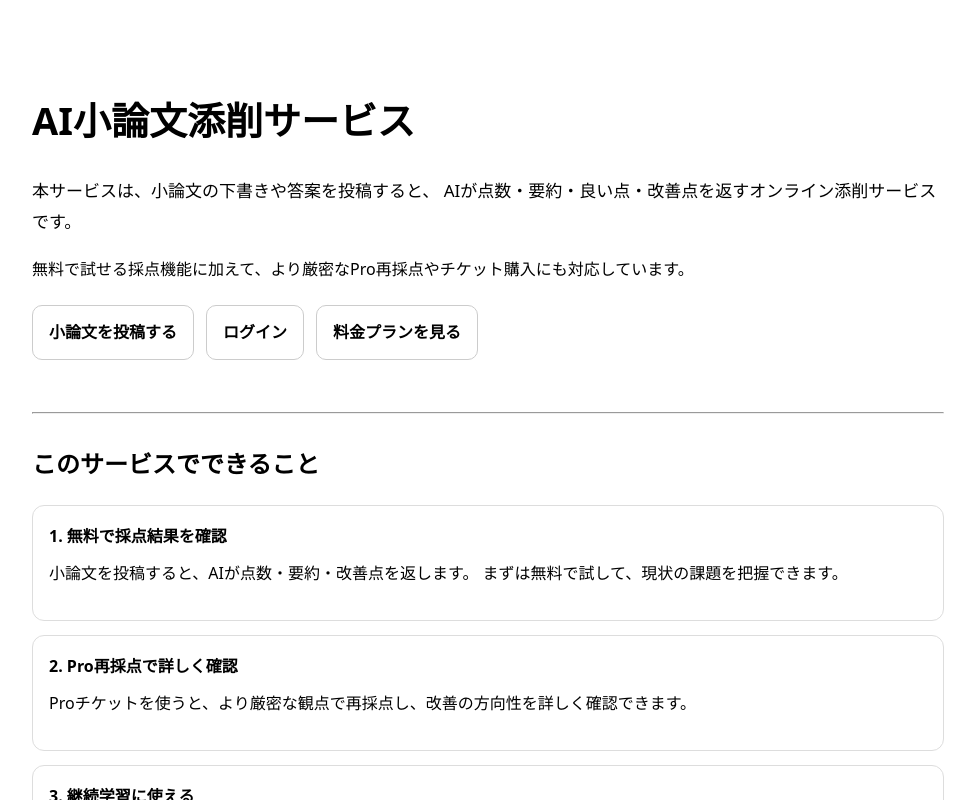
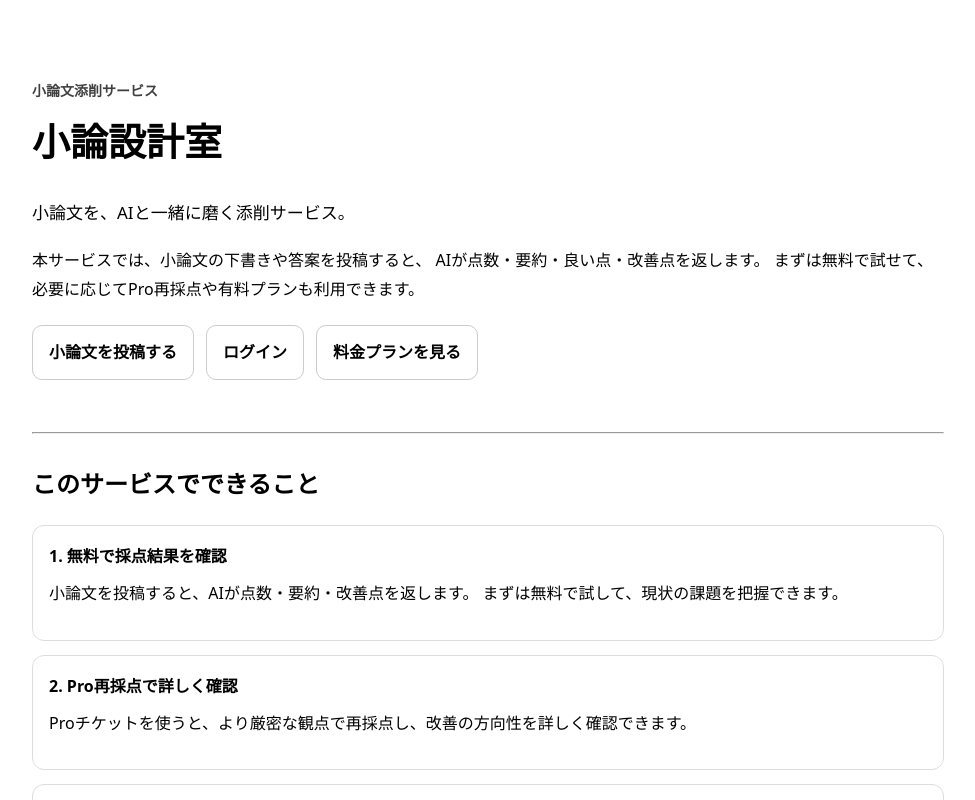
Before and after one commit to roromukuro-afk/shoron-rewarded-web, a Next.js app: page / in a window 1280 px wide. Shown: the top 800 px of the page, without its empty margins (152-1127 px from the left). Built offline with nearby package versions, Linux system fonts and the light colour scheme.

Commit message:
update branding to shoron sekkeishitsu

```diff
--- a/app/layout.tsx
+++ b/app/layout.tsx
@@ -2,8 +2,8 @@ import type { Metadata } from "next";
 import "./globals.css";
 
 export const metadata: Metadata = {
-  title: "shoron-rewarded-web",
-  description: "AI小論文 添削・採点",
+  title: "小論設計室",
+  description: "小論文を、AIと一緒に磨く添削サービス",
 };
 
 export default function RootLayout({ children }: { children: React.ReactNode }) {
--- a/app/page.tsx
+++ b/app/page.tsx
@@ -4,17 +4,22 @@ export default function HomePage() {
   return (
     <main style={{ maxWidth: 960, margin: "0 auto", padding: 24, lineHeight: 1.8 }}>
       <section style={{ padding: "40px 0 24px" }}>
-        <h1 style={{ fontSize: 38, fontWeight: 900, lineHeight: 1.3 }}>
-          AI小論文添削サービス
+        <p style={{ fontSize: 14, opacity: 0.75, fontWeight: 700 }}>
+          小論文添削サービス
+        </p>
+
+        <h1 style={{ fontSize: 38, fontWeight: 900, lineHeight: 1.3, marginTop: 8 }}>
+          小論設計室
         </h1>
 
         <p style={{ marginTop: 16, fontSize: 17 }}>
-          本サービスは、小論文の下書きや答案を投稿すると、
-          AIが点数・要約・良い点・改善点を返すオンライン添削サービスです。
+          小論文を、AIと一緒に磨く添削サービス。
         </p>
 
         <p style={{ marginTop: 12, fontSize: 16 }}>
-          無料で試せる採点機能に加えて、より厳密なPro再採点やチケット購入にも対応しています。
+          本サービスでは、小論文の下書きや答案を投稿すると、
+          AIが点数・要約・良い点・改善点を返します。
+          まずは無料で試せて、必要に応じてPro再採点や有料プランも利用できます。
         </p>
 
         <div style={{ display: "flex", gap: 12, flexWrap: "wrap", marginTop: 22 }}>
```
